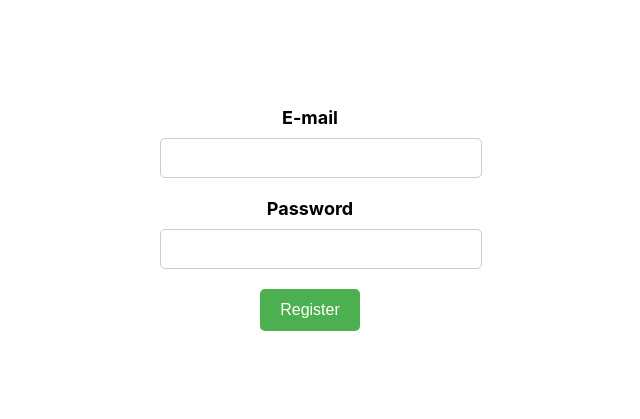
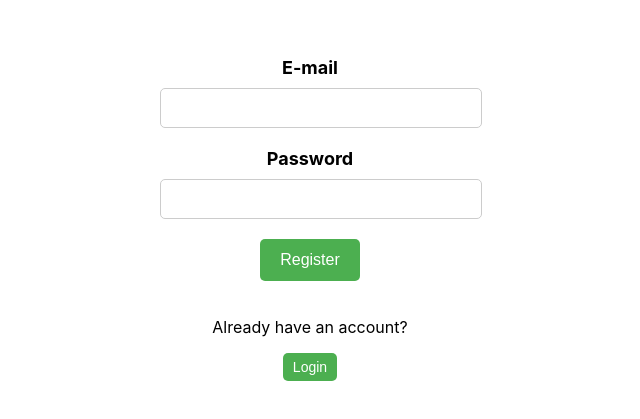
Before and after one commit to truearogog/Chorify, a React (Create React App) app in the folder Chorify.Frontend/: page /register in a window 1280 px wide. Shown: the part 181-600 px from the top of the page, without its empty margins (330-970 px from the left). Built offline with nearby package versions, Linux system fonts and the light colour scheme; no server answers.

Commit message:
added navigation between "/login" and "/register"

```diff
--- a/Chorify.Frontend/src/components/Login/Login.jsx
+++ b/Chorify.Frontend/src/components/Login/Login.jsx
@@ -40,6 +40,10 @@ const Login = () => {
     }
   };
 
+  const handleRegisterClick = (e) => {
+    window.location.href = "/register";
+  };
+
   return (
     <div>
       <form onSubmit={handleSubmit}>
@@ -59,12 +63,21 @@ const Login = () => {
             onChange={handleLoginInput}
             type="password"
             name="password"
-            // minlength="6"
+            minlength="6"
           />
         </div>
         {error && <div className="errorMessage">{error}</div>}
         <button className="btnRegister" type="submit">
           Login
+        </button>
+        <br />
+        <p>Don't have an account?</p>
+        <button
+          className="btnRegisterNav"
+          type="button"
+          onClick={handleRegisterClick}
+        >
+          Register
         </button>
       </form>
     </div>
--- a/Chorify.Frontend/src/components/Register/Register.jsx
+++ b/Chorify.Frontend/src/components/Register/Register.jsx
@@ -38,6 +38,10 @@ const Register = () => {
     }
   };
 
+  const handleLoginClick = (e) => {
+    window.location.href = "/login";
+  };
+
   return (
     <div>
       <form onSubmit={handleRegisterSubmit}>
@@ -64,6 +68,15 @@ const Register = () => {
         <button className="btnRegister" type="submit">
           Register
         </button>
+        <br />
+        <p>Already have an account?</p>
+        <button
+          className="btnRegisterNav"
+          type="button"
+          onClick={handleLoginClick}
+        >
+          Login
+        </button>
       </form>
     </div>
   );
--- a/Chorify.Frontend/src/components/Register/register.css
+++ b/Chorify.Frontend/src/components/Register/register.css
@@ -44,6 +44,20 @@ form {
   background-color: #3e8e41;
 }
 
+.btnRegisterNav {
+    background-color: #4CAF50;
+    color: white;
+    padding: 6px 10px;
+    border: none;
+    border-radius: 5px;
+    cursor: pointer;
+    font-size: 14px;
+}
+
+.btnRegister:hover {
+  background-color: #3e8e41;
+}
+
 .errorMessage {
   color:red;
   margin-bottom: 10px;
```
